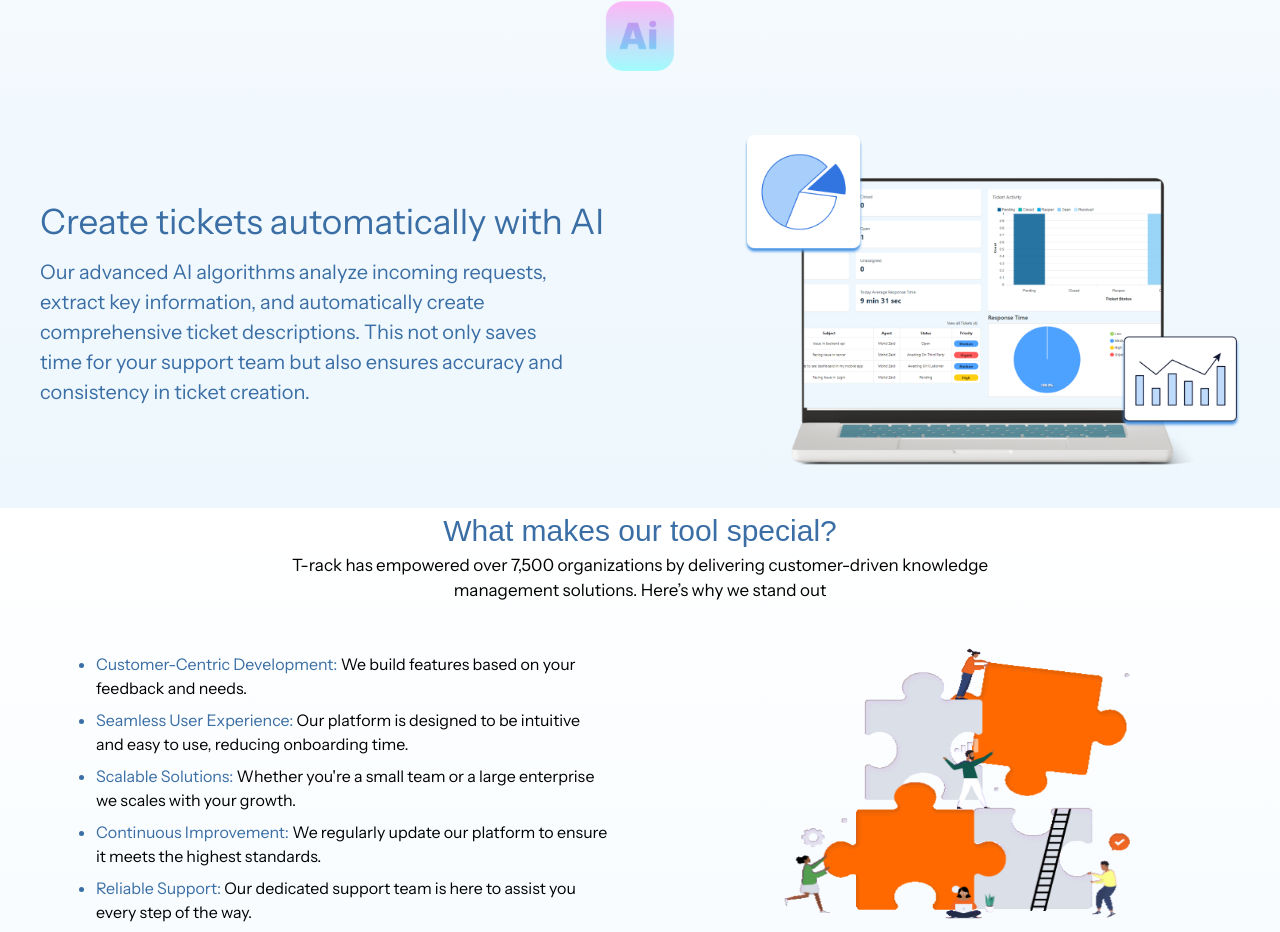
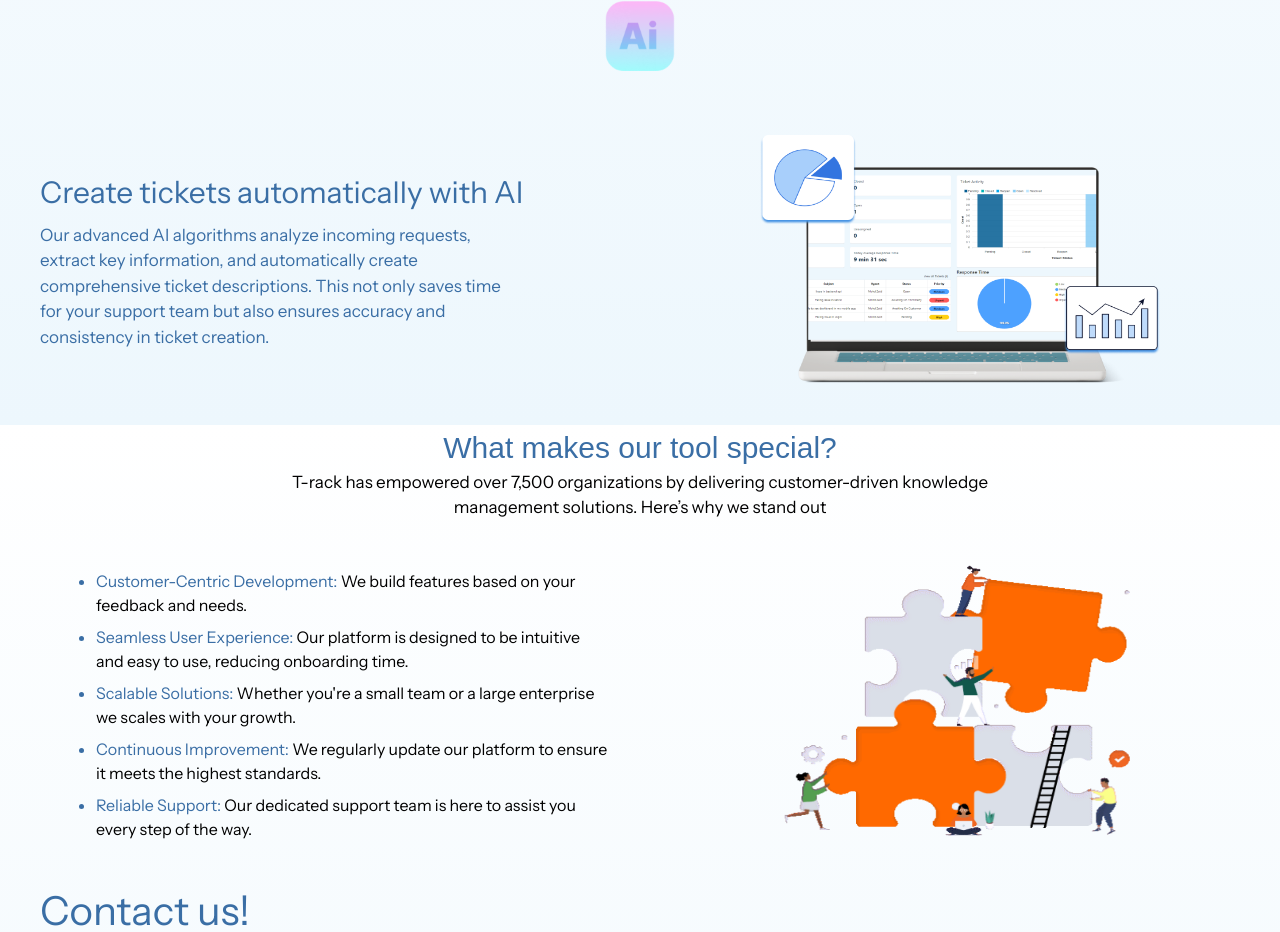
Before and after one commit to abhiraj100/Track-Your-Ticket, a React (Vite) app: page / in a window 1280 px wide. Shown: the part 1534-2466 px from the top of the page. Built offline with nearby package versions, Linux system fonts and the light colour scheme.

Commit message:
ui changes

```diff
--- a/src/SuccessStories/OurCustomerSuccessStories.jsx
+++ b/src/SuccessStories/OurCustomerSuccessStories.jsx
@@ -40,11 +40,11 @@ const OurCustomerSuccessStories = () => {
         {/* Create Tickets  */}
         <div>
           <div className="flex flex-col md:flex-row">
-            <div className="flex flex-col  md:w-[55%] justify-center px-4 md:px-10 space-y-2">
-              <h3 className="text-[30px] md:text-[30px] lg:text-[35px] text-[#3A6EA5]">
+            <div className="flex flex-col  w-[50%] justify-center px-4 md:px-10 space-y-2 ">
+              <h3 className="text-[30px] text-[#3A6EA5]">
                 Create tickets automatically with AI
               </h3>
-              <p className="text-[20px] text-[#3A6EA5] lg:pr-24">
+              <p className="text-[17px] text-[#3A6EA5] lg:pr-24">
                 Our advanced AI algorithms analyze incoming requests, extract
                 key information, and automatically create comprehensive ticket
                 descriptions. This not only saves time for your support team but
@@ -52,8 +52,8 @@ const OurCustomerSuccessStories = () => {
               </p>
 
             </div>
-            <div className="lg:w-[45%] md:w-[60%] md:mt-20 lg:mt-0 p-4 lg:p-10 ">
-              <img src="./Group 23.png" className="" />
+            <div className="w-[50%] md:mt-20 lg:mt-0 p-4 lg:p-10 ">
+              <img src="./Group 23.png" className="flex ml-20 items-center justify-center w-[400px] h-[250px]" />
             </div>
           </div>
         </div>
```
